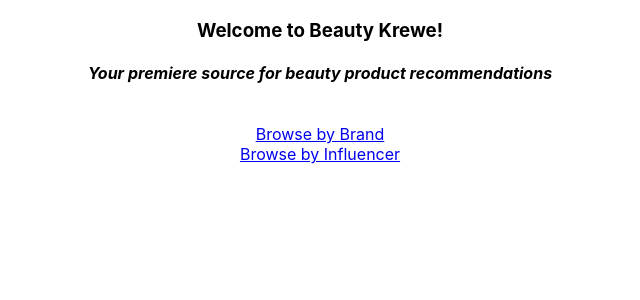
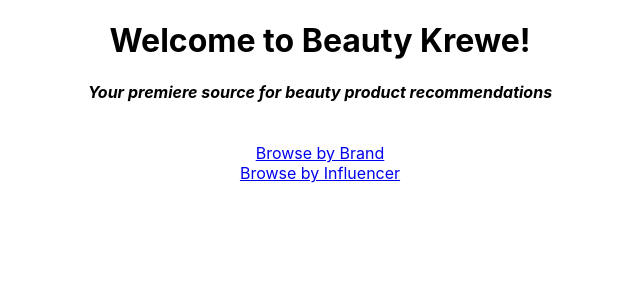
Before and after one commit to jeanettepayne/beauty-krewe-react-project, a React (Create React App) app in the folder bk-front-end/beauty-krewe/: page / in a window 1280 px wide. Shown: the top 300 px of the page, without its empty margins (320-960 px from the left). Built offline with nearby package versions, Linux system fonts and the light colour scheme; no server answers.

Commit message:
minor tweaks to display (headers)

```diff
--- a/bk-front-end/beauty-krewe/src/components/BrandIndex.js
+++ b/bk-front-end/beauty-krewe/src/components/BrandIndex.js
@@ -8,6 +8,9 @@ const BrandIndex = (props) => {
 
     return(
         <div>
+            <h2>
+                Brands
+            </h2>
             {props.brands && props.brands.map((brand) => <div key={brand.id}> <Link to={`/brands/${brand.id}`}>{brand.name}</Link>  </div>)}
         </div>
     )
--- a/bk-front-end/beauty-krewe/src/components/Homepage.js
+++ b/bk-front-end/beauty-krewe/src/components/Homepage.js
@@ -6,7 +6,7 @@ const Homepage = (props) => {
 
     return (
         <div>
-            <h3>Welcome to Beauty Krewe!</h3>
+            <h1>Welcome to Beauty Krewe!</h1>
             <h4><em>Your premiere source for beauty product recommendations</em></h4>
             <br></br>
             <Link to={'/brands'}>Browse by Brand</Link>
```
